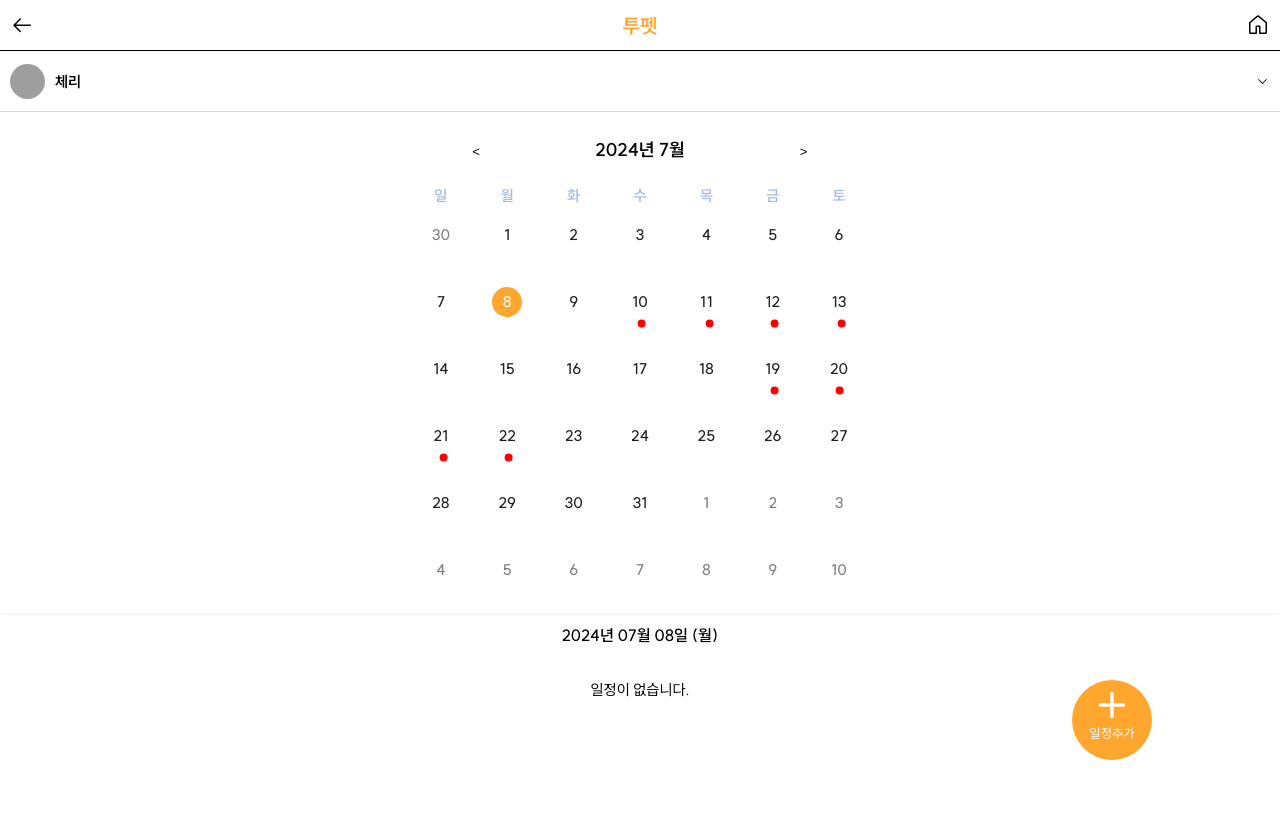
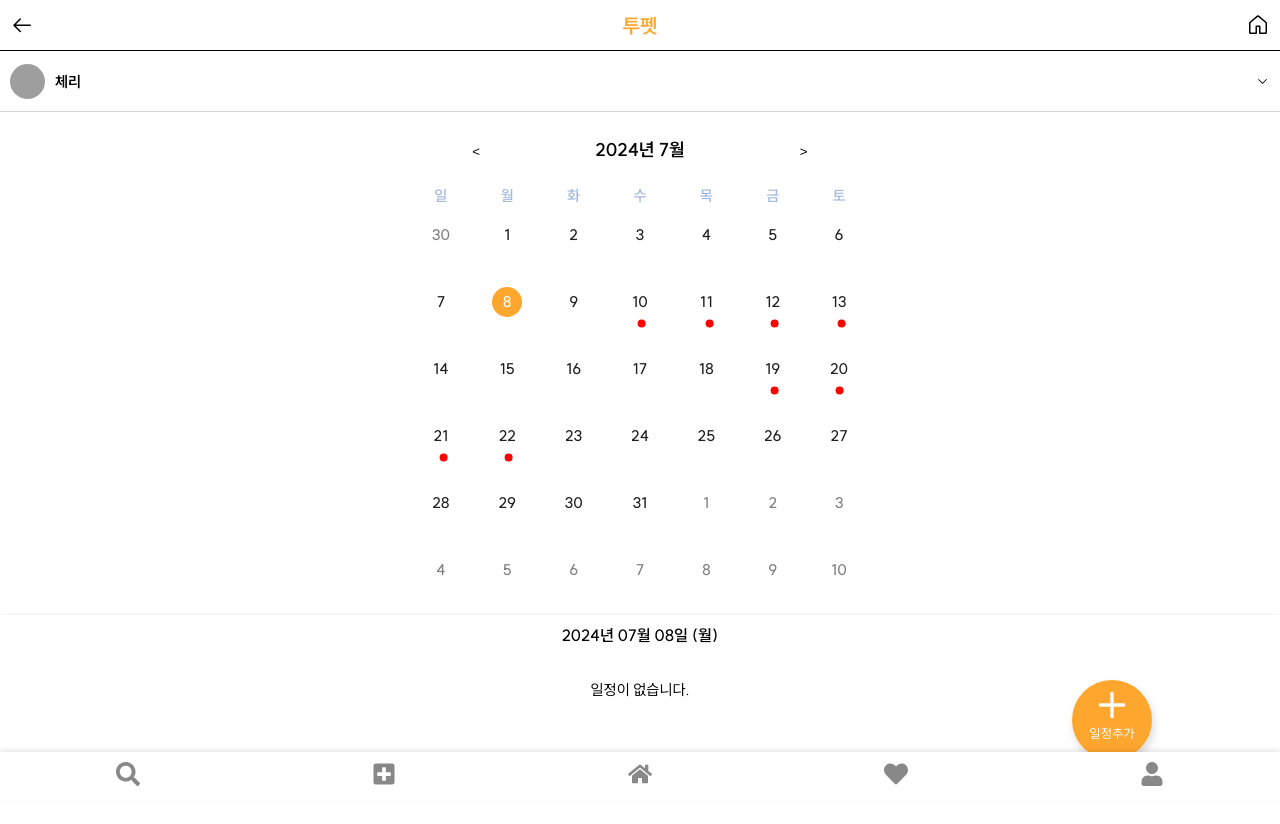
Before and after one commit to WonYunSun/topet-front, a React (Create React App) app in the folder react/: page /api/schedule in a window 1280 px wide. Shown: the top 824 px of the page. Built offline with nearby package versions, Linux system fonts and the light colour scheme; grey boxes are pictures that could not be loaded.

Commit message:
create : Navbar

```diff
--- a/react/package.json
+++ b/react/package.json
@@ -17,7 +17,7 @@
     "react-dom": "^18.3.1",
     "react-icons": "^5.2.1",
     "react-redux": "^9.1.2",
-    "react-router-dom": "^6.24.0",
+    "react-router-dom": "^6.24.1",
     "react-scripts": "5.0.1",
     "redux": "^5.0.1",
     "styled-components": "^6.1.11",
--- /dev/null
+++ b/react/src/component/NavBarComp/NavBar.js
@@ -0,0 +1,65 @@
+import React from "react";
+import { NavLink } from "react-router-dom";
+import {
+  FaHome,
+  FaSearch,
+  FaPlusSquare,
+  FaHeart,
+  FaUser,
+} from "react-icons/fa";
+import styles from "../../css/navBar.module.css";
+
+function NavBar() {
+  return (
+    <nav className={styles.navbar}>
+      {/* 지도 화면 이동 */}
+      <NavLink
+        to="/search"
+        className={({ isActive }) =>
+          isActive ? styles.activeNavItem : styles.navItem
+        }
+      >
+        <FaSearch size={24} />
+      </NavLink>
+      {/* 쇼츠 화면 이동 */}
+      <NavLink
+        to="/add"
+        className={({ isActive }) =>
+          isActive ? styles.activeNavItem : styles.navItem
+        }
+      >
+        <FaPlusSquare size={24} />
+      </NavLink>
+      {/* 홈 화면 이동 */}
+      <NavLink
+        to="/api"
+        end
+        className={({ isActive }) =>
+          isActive ? styles.activeNavItem : styles.navItem
+        }
+      >
+        <FaHome size={24} />
+      </NavLink>
+      {/* 캘린더 화면 이동 */}
+      <NavLink
+        to="/favorites"
+        className={({ isActive }) =>
+          isActive ? styles.activeNavItem : styles.navItem
+        }
+      >
+        <FaHeart size={24} />
+      </NavLink>
+      {/* 마이페이지 화면 이동 */}
+      <NavLink
+        to="/profile"
+        className={({ isActive }) =>
+          isActive ? styles.activeNavItem : styles.navItem
+        }
+      >
+        <FaUser size={24} />
+      </NavLink>
+    </nav>
+  );
+}
+
+export default NavBar;
--- a/react/src/css/floating_btn.module.css
+++ b/react/src/css/floating_btn.module.css
@@ -11,6 +11,7 @@
   height: 100%;
   border-radius: 50%;
   background-color: #ffa62f;
+  filter: drop-shadow(2px 5px 4px #75757544);
 }
 .AddscdBtn div {
   display: flex;
--- /dev/null
+++ b/react/src/css/navBar.module.css
@@ -0,0 +1,20 @@
+.navbar {
+  position: fixed;
+  bottom: 0;
+  width: 100%;
+  display: flex;
+  justify-content: space-around;
+  background-color: #fff;
+  box-shadow: 0 -2px 5px rgba(0, 0, 0, 0.1);
+  padding: 10px 0;
+  z-index: 1000;
+}
+
+.navItem {
+  color: #888;
+  text-decoration: none;
+}
+
+.activeNavItem {
+  color: #000;
+}
--- a/react/src/page/Home.js
+++ b/react/src/page/Home.js
@@ -1,30 +1,31 @@
-import React, { useState } from 'react';
-import { useNavigate, Link } from 'react-router-dom';
+import React, { useState } from "react";
+import { useNavigate, Link } from "react-router-dom";
+import NavBar from "../component/NavBarComp/NavBar";
 //import { GoogleLogin, GoogleOAuthProvider  } from '@react-oauth/google';
 
 const Home = () => {
-    const [animalType, setAnimalType] = useState("강아지")
+  const [animalType, setAnimalType] = useState("강아지");
 
   const navigate = useNavigate();
   const link =
-        'https://kauth.kakao.com/oauth/authorize?client_id=3494afad7131fc9645ae9b08ed0dfda6&redirect_uri=http://localhost:8081/api/kakaoLogin/OAuth&response_type=code';
+    "https://kauth.kakao.com/oauth/authorize?client_id=3494afad7131fc9645ae9b08ed0dfda6&redirect_uri=http://localhost:8081/api/kakaoLogin/OAuth&response_type=code";
 
   const goCommunity = () => {
-        navigate('/api/community/community',  { state: { animalType } });
+    navigate("/api/community/community", { state: { animalType } });
   };
   const goKaKaoLogin = () => {
     window.location.href = link;
   };
   const goCalendar = () => {
-        navigate('/api/schedule');
+    navigate("/api/schedule");
   };
   const goPetRegistration = () => {
-        navigate('/api/petregistration');
+    navigate("/api/petregistration");
   };
 
-  const goMap =() =>{
+  const goMap = () => {
     navigate("/api/map");
-  }
+  };
   return (
     <div>
       <img src="/img/kakao_login_large_narrow.png" onClick={goKaKaoLogin} />
@@ -40,6 +41,7 @@ onError={() => {
       <button onClick={goPetRegistration}>반려동물 등록</button>
       <button onClick={goKaKaoLogin}>카카오로그인 이동</button>
       <button onClick={goCalendar}>캘린더 이동</button>
+      <NavBar />
     </div>
   );
 };
--- a/react/src/page/calendar_screen.js
+++ b/react/src/page/calendar_screen.js
@@ -11,7 +11,7 @@ import ScheduleBottom from "../component/CalendarComp/ScheduleBottom";
 import "../css/bottomsheet.css";
 import FloatingBtn from "../component/ButtonComp/FloatingBtn";
 import isBetween from "dayjs/plugin/isBetween";
-
+import NavBar from "../component/NavBarComp/NavBar";
 dayjs.extend(localizedFormat);
 dayjs.extend(isToday);
 dayjs.extend(isBetween);
@@ -185,6 +185,7 @@ export const Calendarscreen = () => {
         onClose={handleCloseBottomSheet}
       />
       <FloatingBtn onClick={handleFloatingBtnClick} />
+      <NavBar />
     </div>
   );
 };
--- a/react/src/page/mapScreen.js
+++ b/react/src/page/mapScreen.js
@@ -1,10 +1,10 @@
 import React, { useEffect, useState } from "react";
+import NavBar from "../component/NavBarComp/NavBar";
 
 const MapScreen = () => {
   const [position, setPosition] = useState(null);
   let screenH = window.innerHeight;
-  let arr = ["동물병원", "반려동물동반", "산책"]
-
+  let arr = ["동물병원", "반려동물동반", "산책"];
 
   useEffect(() => {
     navigator.geolocation.getCurrentPosition((nowPosition) => {
@@ -17,8 +17,9 @@ const MapScreen = () => {
   }, []);
 
   useEffect(() => {
-    const script = document.createElement('script');
-    script.src = 'https://oapi.map.naver.com/openapi/v3/maps.js?ncpClientId=bdskcjy9wf';
+    const script = document.createElement("script");
+    script.src =
+      "https://oapi.map.naver.com/openapi/v3/maps.js?ncpClientId=bdskcjy9wf";
     script.async = true;
     script.onload = () => {
       if (window.naver) {
@@ -30,68 +31,80 @@ const MapScreen = () => {
     document.head.appendChild(script);
   }, [position]);
 
-  const CustomButton = ({num}) => {
+  const CustomButton = ({ num }) => {
     return (
-    <div style={{
-      position: 'absolute',
-      top: '50px',
-      left: (150* num)+num+'px' ,
-      zIndex: 10,
-      backgroundColor: 'white',
-      padding: '5px',
-      borderRadius: '5px',
-      boxShadow: '0px 0px 5px rgba(0,0,0,0.3)',
-    }}>#{arr[num]}</div>
-  )
+      <div
+        style={{
+          position: "absolute",
+          top: "50px",
+          left: 150 * num + num + "px",
+          zIndex: 10,
+          backgroundColor: "white",
+          padding: "5px",
+          borderRadius: "5px",
+          boxShadow: "0px 0px 5px rgba(0,0,0,0.3)",
+        }}
+      >
+        #{arr[num]}
+      </div>
+    );
   };
 
   const initMap = () => {
     if (!position) return;
 
-    const map = new window.naver.maps.Map('map', {
-      center: new window.naver.maps.LatLng(position.latitude, position.longitude),
+    const map = new window.naver.maps.Map("map", {
+      center: new window.naver.maps.LatLng(
+        position.latitude,
+        position.longitude
+      ),
       zoom: 15,
     });
 
     new window.naver.maps.Marker({
-      position: new window.naver.maps.LatLng(position.latitude, position.longitude),
+      position: new window.naver.maps.LatLng(
+        position.latitude,
+        position.longitude
+      ),
       map: map,
     });
   };
 
   return (
-    <div style={{ position: 'relative', width: '100%', height: screenH }}>
+    <div style={{ position: "relative", width: "100%", height: screenH }}>
       <button
         style={{
-          position: 'absolute',
-          top: '10px',
-          left: '10px',
+          position: "absolute",
+          top: "10px",
+          left: "10px",
           zIndex: 10,
-          backgroundColor: 'white',
-          padding: '5px',
-          borderRadius: '5px',
-          boxShadow: '0px 0px 5px rgba(0,0,0,0.3)',
+          backgroundColor: "white",
+          padding: "5px",
+          borderRadius: "5px",
+          boxShadow: "0px 0px 5px rgba(0,0,0,0.3)",
         }}
       >
         뒤로가기
       </button>
-      <input style={{
-          position: 'absolute',
-          top: '10px',
-          left: '100px',
+      <input
+        style={{
+          position: "absolute",
+          top: "10px",
+          left: "100px",
           zIndex: 10,
-          backgroundColor: 'white',
-          padding: '5px',
-          borderRadius: '5px',
-          boxShadow: '0px 0px 5px rgba(0,0,0,0.3)',
-        }}/>
-
+          backgroundColor: "white",
+          padding: "5px",
+          borderRadius: "5px",
+          boxShadow: "0px 0px 5px rgba(0,0,0,0.3)",
+        }}
+      />
 
       <CustomButton num={0}></CustomButton>
       <CustomButton num={1}></CustomButton>
       <CustomButton num={2}></CustomButton>
 
-      <div id="map" style={{ width: '100%', height: '100%', zIndex: 0 }}></div>
+      <div id="map" style={{ width: "100%", height: "100%", zIndex: 0 }}></div>
+      <NavBar />
     </div>
   );
 };
```
Also changed, not shown: 1 other file (tests, documents, lock files or other folders). Lines whose indentation alone changed are shown as unchanged.
